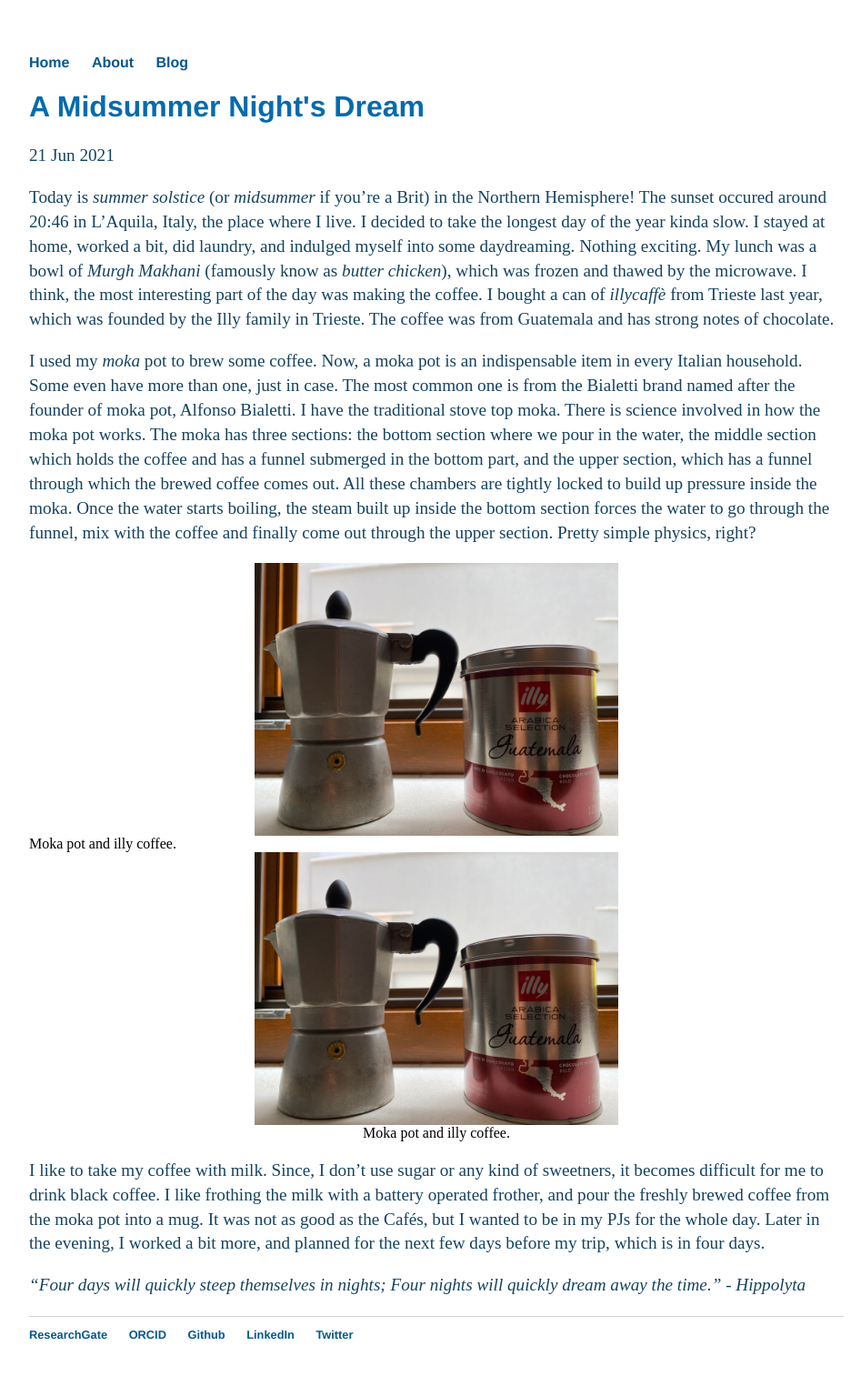
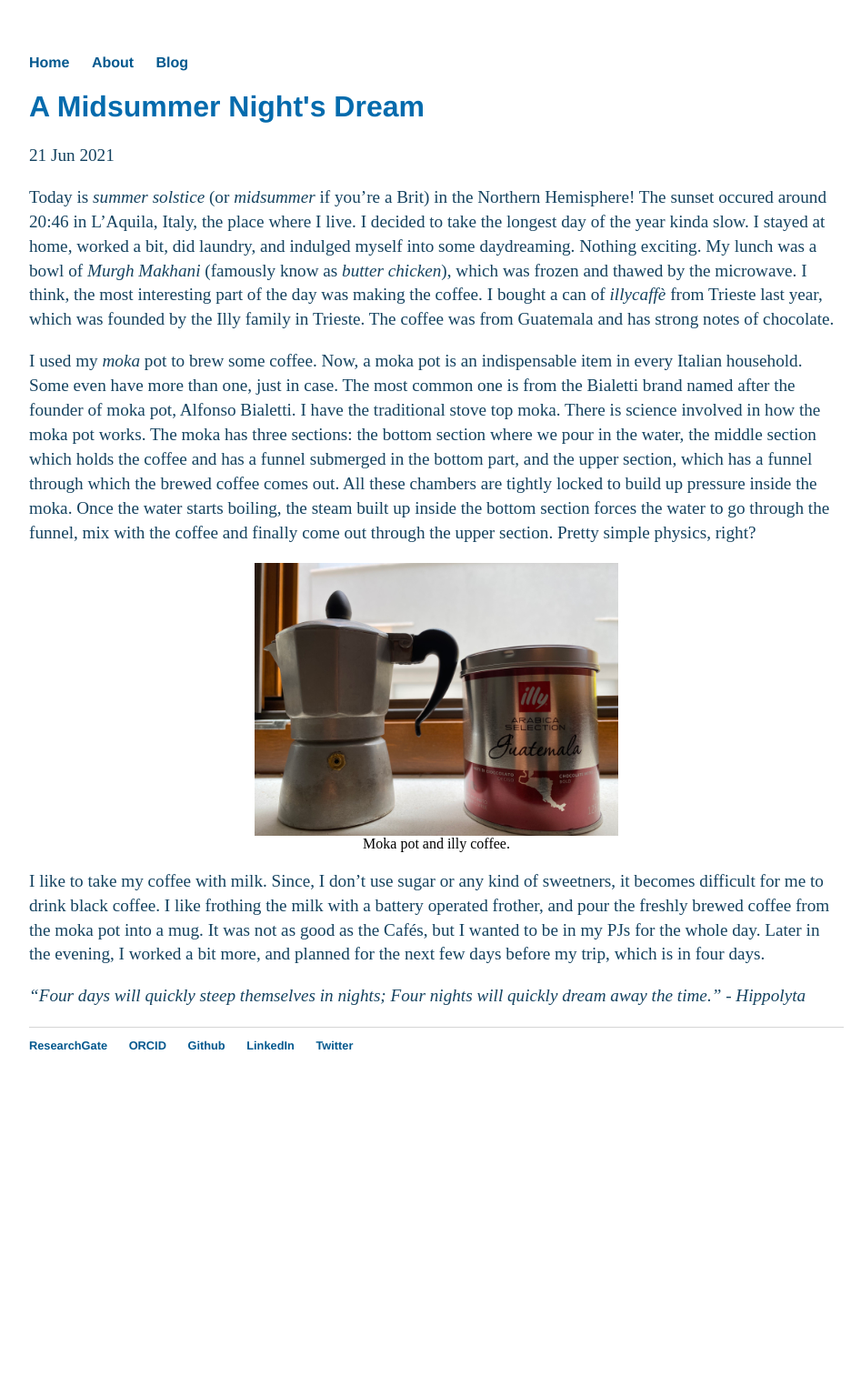
Before and after one commit to debashmitap/debashmitap.github.io, a Jekyll site: the page built from _posts/2021-06-21-First-Post.md, in a window 1280 px wide. Shown: the whole page at 91% size, without its empty margins (160-1107 px from the left). Built offline with Jekyll 4.4.1, drawn with Linux system fonts in a browser that asks for light colours; after the commit the page ends 1217 px from its top, so only the background shows below that.

Commit message:
Update 2021-06-21-First-Post.md

```diff
--- a/_posts/2021-06-21-First-Post.md
+++ b/_posts/2021-06-21-First-Post.md
@@ -8,11 +8,6 @@ Today is *summer solstice* (or *midsummer* if you're a Brit) in the Northern Hem
 I decided to take the longest day of the year kinda slow. I stayed at home, worked a bit, did laundry, and indulged myself into some daydreaming. Nothing exciting. My lunch was a bowl of *Murgh Makhani* (famously know as *butter chicken*), which was frozen and thawed by the microwave. I think, the most interesting part of the day was making the coffee. I bought a can of *illycaffè* from Trieste last year, which was founded by the Illy family in Trieste. The coffee was from Guatemala and has strong notes of chocolate.
 
 I used my *moka* pot to brew some coffee. Now, a moka pot is an indispensable item in every Italian household. Some even have more than one, just in case. The most common one is from the Bialetti brand named after the founder of moka pot, Alfonso Bialetti. I have the traditional stove top moka. There is science involved in how the moka pot works. The moka has three sections: the bottom section where we pour in the water, the middle section which holds the coffee and has a funnel submerged in the bottom part, and the upper section, which has a funnel through which the brewed coffee comes out. All these chambers are tightly locked to build up pressure inside the moka. Once the water starts boiling, the steam built up inside the bottom section forces the water to go through the funnel, mix with the coffee and finally come out through the upper section. Pretty simple physics, right?
-
-<center>
-<img src="https://debashmitap.github.io/images/Moka.jpg" caption="Moka pot and illy coffee" width="400" />
-</center>
-<caption>Moka pot and illy coffee.</caption>
 
 {%
 include image.html
```
